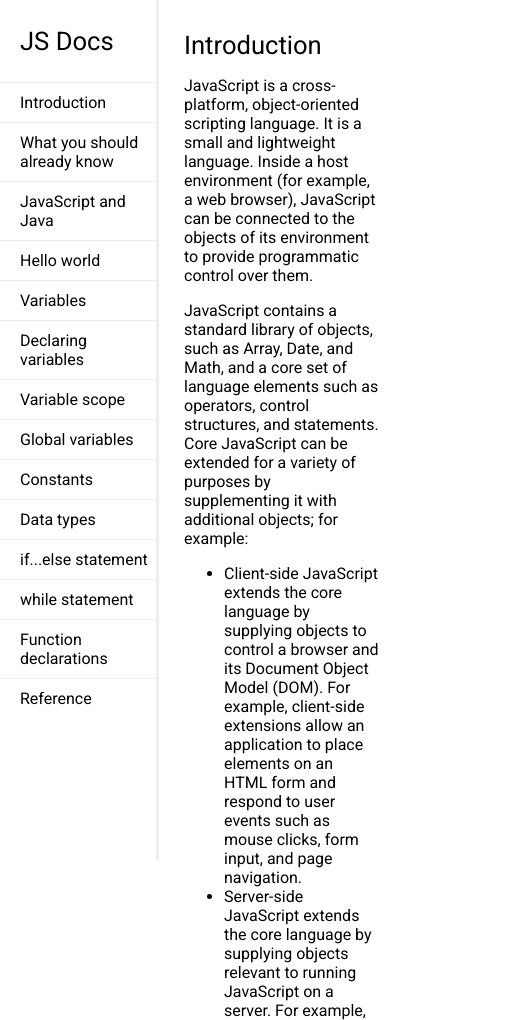
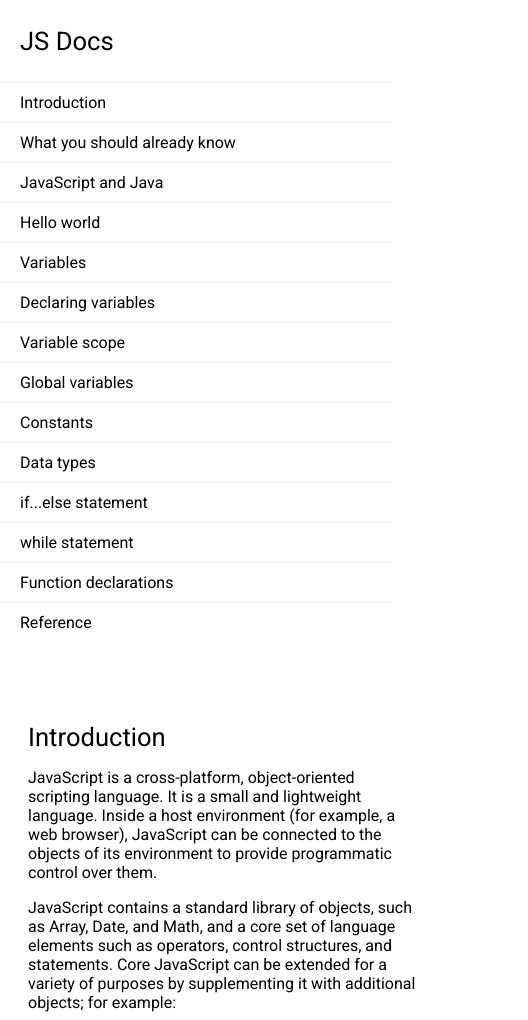
Before and after one commit to tourdesegur/tech_doc, a plain HTML site: page index.html in a window 390 px wide. Shown: the top 1020 px of the page, 528 px wide, since content can reach past the window. Drawn offline with Linux system fonts and the light colour scheme.

Commit message:
Update styles.css

```diff
--- a/styles.css
+++ b/styles.css
@@ -1,7 +1,7 @@
 html {
     box-sizing: border-box;
     font-family: 'Roboto', sans-serif;
-    overflow:hidden;
+    /*overflow:hidden;*/
   }
 
   #navbar{
@@ -65,11 +65,25 @@ html {
   }
 
   @media (max-width: 600px) {
+    body {
+      display: grid;
+  grid-template-columns: 1fr;
+    }
+
     #navbar {
-      width:40%;
+      position: absolute;
+      width:100%;
+      border-right:none;
+    }
+
+    nav li{
+      padding-right: 0;
     }
     #main-doc {
-      margin-left:40%;
-      width:50%
+      position: absolute;
+      top:700px;
+      margin-left:0;
+      padding-right: 20px;
+      width:100%;
     }
   }
```
